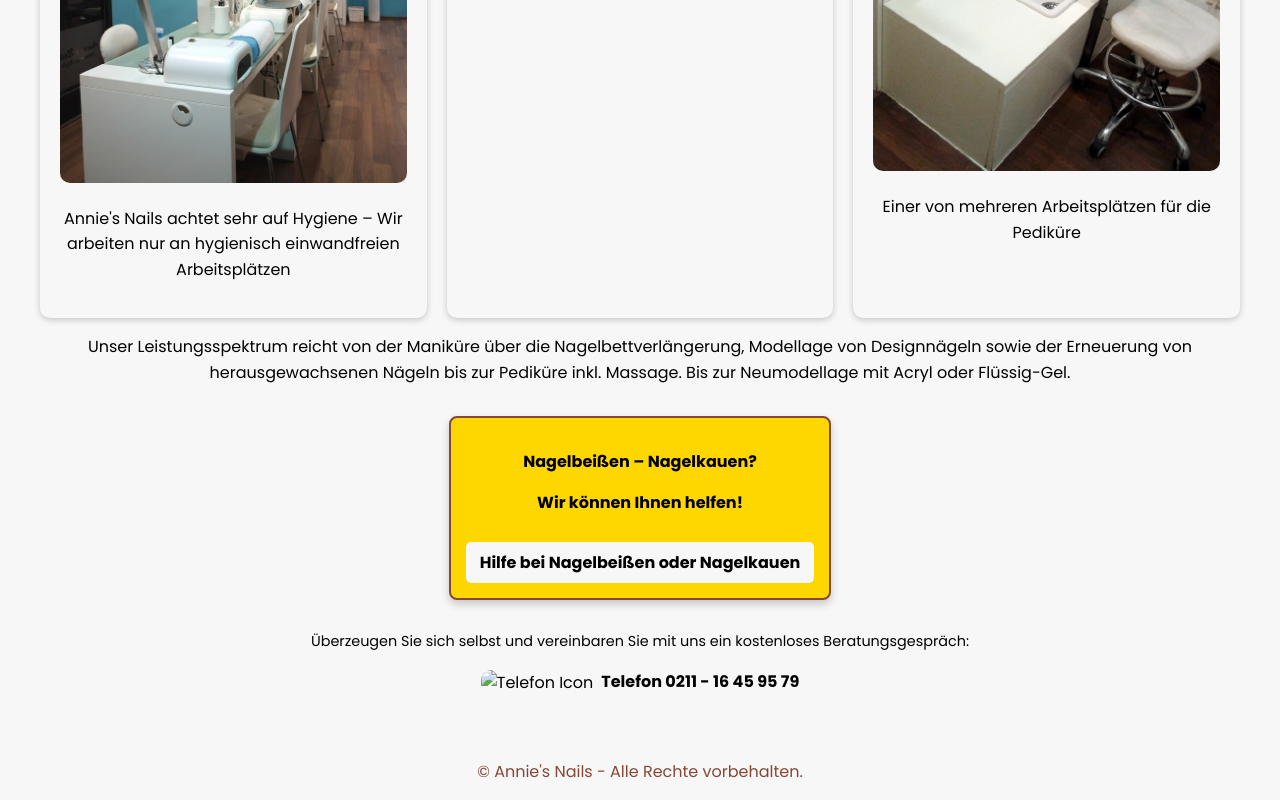
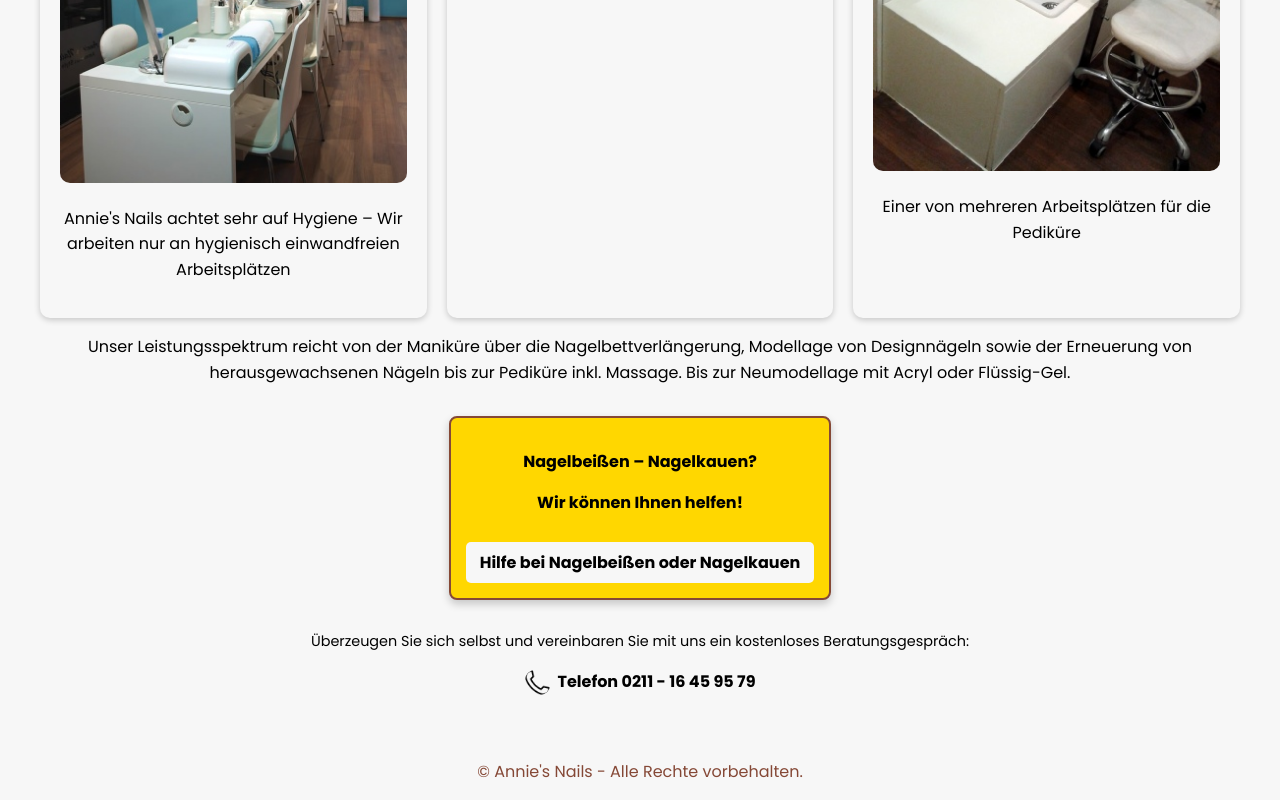
Before and after one commit to theycallmebrye11/annie-nails-demo, a plain HTML site: page index.html in a window 1280 px wide. Shown: the part 807-1607 px from the top of the page. Drawn offline with Linux system fonts and the light colour scheme; the site is published under a folder, as on GitHub Pages, so addresses that start at the root find nothing.

Commit message:
Update index.html
remove "/" at of img src at class "contact"

```diff
--- a/index.html
+++ b/index.html
@@ -66,7 +66,7 @@
 
         <p class="footer-note">Überzeugen Sie sich selbst und vereinbaren Sie mit uns ein kostenloses Beratungsgespräch:
         </p>
-        <p class="contact"><img src="/assets/images/2947981.png" alt="Telefon Icon"><strong>Telefon 0211 - 16 45 95 79<strong></p>
+        <p class="contact"><img src="assets/images/2947981.png" alt="Telefon Icon"><strong>Telefon 0211 - 16 45 95 79<strong></p>
     </div>
 
     <footer>
```
